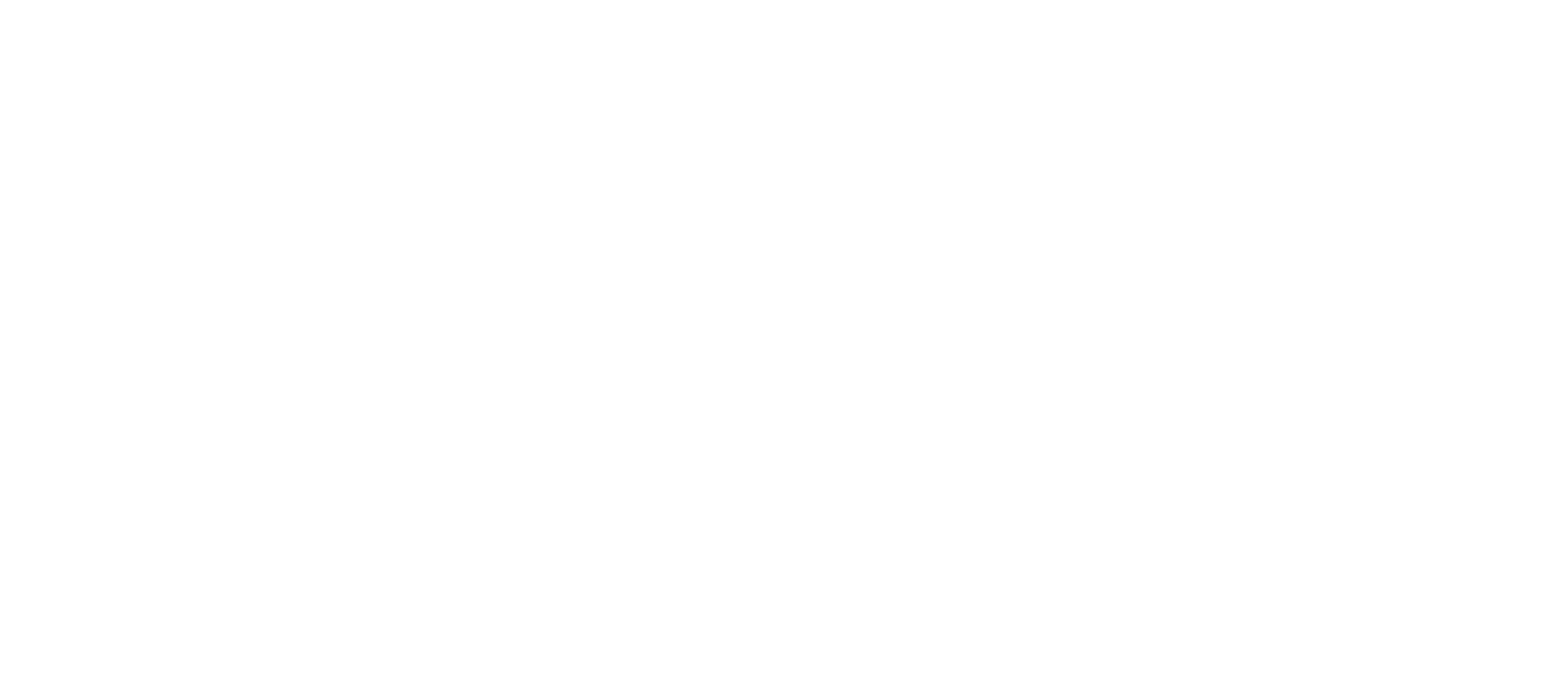
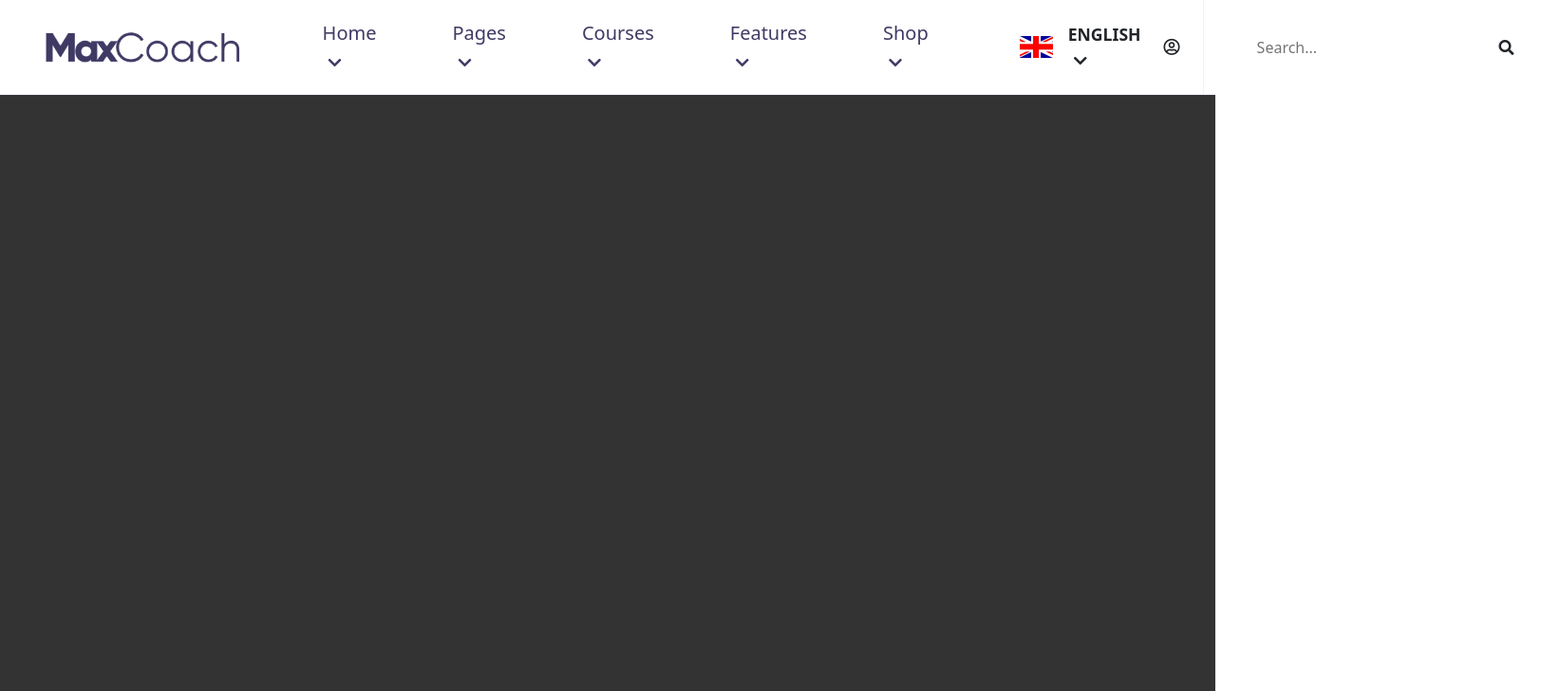
Before and after one commit to Tolihama/proj-html-vuejs, a Vue app: page / in a window 1280 px wide. Shown: the top 728 px of the page at 95% size, 1643 px wide, since content can reach past the window. Built offline with nearby package versions, Linux system fonts and the light colour scheme.

Commit message:
Header prototype

```diff
--- a/src/App.vue
+++ b/src/App.vue
@@ -23,12 +23,12 @@
 </script>
 
 <style lang="scss">
+// IMPORTS
+@import './styles/vars.scss';
+
+// GENERAL APP
 #app {
-    font-family: Avenir, Helvetica, Arial, sans-serif;
-    -webkit-font-smoothing: antialiased;
-    -moz-osx-font-smoothing: grayscale;
-    text-align: center;
-    color: #2c3e50;
-    margin-top: 60px;
+    min-height: 100vh;
+    background: #333;
 }
 </style>
--- a/src/components/Header.vue
+++ b/src/components/Header.vue
@@ -1,15 +1,242 @@
 <template>
-    <header>
+    <header class="d-flex justify-content-around align-items-center">
+        <!-- LOGO -->
+        <div class="logo px-5 py-3 h-100 d-flex align-items-center">
+            <img class="h-50" src="../assets/Header/dark-logo.png" alt="Logo">
+        </div>
+        <!-- MAIN NAV -->
+        <nav class="h-100">
+            <ul class="d-flex align-items-center h-100">
+                <li
+                    v-for="item in menu"
+                    :key="`menu-${item.name}`"
+                    class="menu h-100 d-flex flex-column justify-content-center"
+                >
+                    <a :href="item.url">
+                        {{ item.name }}
+                    </a>
+                    <ul class="dropdown">
+                        <li
+                            v-for="subitem in item.submenus"
+                            :key="`submenu-${item.name}-${subitem.name}`"
+                            class="submenu p-3"
+                        >
+                            <a :href="subitem.url">
+                                {{ subitem.name }}
+                            </a>
+                        </li>
+                    </ul>
+                </li>
+            </ul>
+        </nav>
+        <!-- RIGHT HEADER: LANG AND SEARCH INPUT -->
+        <div class="right h-100 d-flex align-items-center">
+            <div class="lang menu h-100 d-flex align-items-center">
+                <img
+                    :src="require(`../assets/Header/${activeLang.img}.png`)"
+                    :alt="`Flag ${activeLang.img}`"
+                    class="px-3"
+                >
+                <span class="text-uppercase">
+                    <strong>
+                        {{ activeLang.text }}
+                    </strong>
+                </span>
+                <i class="far fa-user-circle px-4"></i>
+                <ul class="dropdown py-3">
+                    <li
+                        v-for="(lang, index) in languages"
+                        :key="lang.text"
+                        class="w-100 py-2 d-flex align-items-center"
+                        @click="setLanguage(index)"
+                    >
+                        <img
+                            :src="require(`../assets/Header/${lang.img}.png`)"
+                            :alt="`Flag ${lang.img}`"
+                            class="px-3 text-start"
+                        >
+                        <span class="text-uppercase flex-grow-1 px-3">
+                            <strong>
+                                {{ lang.text }}
+                            </strong>
+                        </span>
+                    </li>
+                </ul>
+            </div>
+            <div class="search h-100 px-5 d-flex align-items-center">
+                <input
+                    type="text"
+                    placeholder="Search..."
+                    class="me-3 p-2"
+                >
+                <i class="fas fa-search"></i>
+            </div>
+
+        </div>
 
     </header>
 </template>
 
 <script>
 export default {
-    name: 'Header'
+    name: 'Header',
+    data() {
+        return {
+            menu: [
+                {
+                    name: 'Home',
+                    url: '#',
+                    submenus: [
+                        {
+                            name: 'Link',
+                            url: '#'
+                        }
+                    ]
+                },
+                {
+                    name: 'Pages',
+                    url: '#',
+                    submenus: [
+                        {
+                            name: 'Link',
+                            url: '#'
+                        }
+                    ]
+                },
+                {
+                    name: 'Courses',
+                    url: '#',
+                    submenus: [
+                        {
+                            name: 'Link',
+                            url: '#'
+                        }
+                    ]
+                },
+                {
+                    name: 'Features',
+                    url: '#',
+                    submenus: [
+                        {
+                            name: 'Link',
+                            url: '#'
+                        }
+                    ]
+                },
+                {
+                    name: 'Shop',
+                    url: '#',
+                    submenus: [
+                        {
+                            name: 'Link',
+                            url: '#'
+                        }
+                    ]
+                }
+            ],
+            languages: [
+                {
+                    text: 'english',
+                    img: 'en',
+                },
+                {
+                    text: 'german',
+                    img: 'de',
+                },
+                {
+                    text: 'francais',
+                    img: 'fr',
+                },
+            ],
+            activeLang: {
+                text: 'english',
+                img: 'en',
+            },
+        }
+    },
+    methods: {
+        setLanguage(lang) {
+            this.activeLang = this.languages[lang];
+        }
+    }
 }
 </script>
 
 <style scoped lang="scss">
+@import '../styles/vars.scss';
+
+// GENERAL COMPONENT
+header {
+    height: 100px;
+    background: #fff;
+    border-bottom: 1px solid $main-border;
+}
+
+ul {
+    list-style: none;
+    padding: 0;
+}
+
+// MENU
+.menu {
+    position: relative;
+    margin: 0 1.5rem;
+    padding: 0 1rem;
+    font-size: 1.25rem;
+
+    a {
+        text-decoration: none;
+        color: $link;
+    }
+
+    & > a::after,
+    & > span::after {
+        content: '\f078';
+        font-family: 'Font Awesome 5 Free';
+        font-weight: 700;
+        font-size: 1rem;
+        margin-left: 6px;
+    }
+
+    .dropdown {
+        position: absolute;
+        opacity: 0;
+        top: 100%;
+        left: 0;
+        width: 100%;
+        background: #fff;
+        box-shadow: 0 10px 10px 2px rgba(0,0,0,.5);
+        text-align: center;
+        transform: translateY(-100%);
+        transition: all .5s;
+
+        li:hover {
+            background: $dropdown-hover;
+            cursor: pointer;
+        }
+    }
+
+    &:hover .dropdown {
+        opacity: 1;
+        transform: translateY(0);
+    }
+}
+
+// RIGHT
+.right {
+    .lang {
+        font-size: 1.1rem;
+        padding: 0 0 0 1rem;
+        margin: 0 0 0 1.5rem;
+    }
+
+    .search {
+        border-left: 1px solid $main-border;
+
+        input {
+            border: none;
+        }
+    }
+}
 
 </style>
--- /dev/null
+++ b/src/styles/vars.scss
@@ -0,0 +1,8 @@
+/* COLORS */
+$link: #3f3a64;
+
+/* BACKGROUNDS */
+$dropdown-hover: #eceeef;
+
+/* BORDERS */
+$main-border: #ecf2f9;
```
